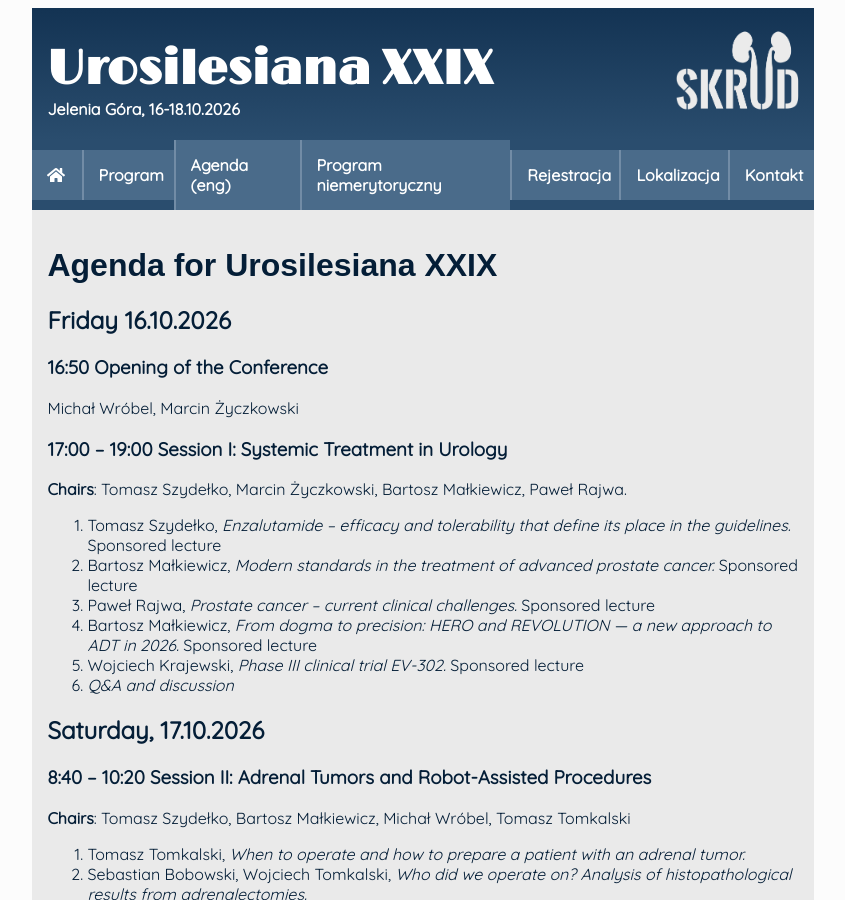
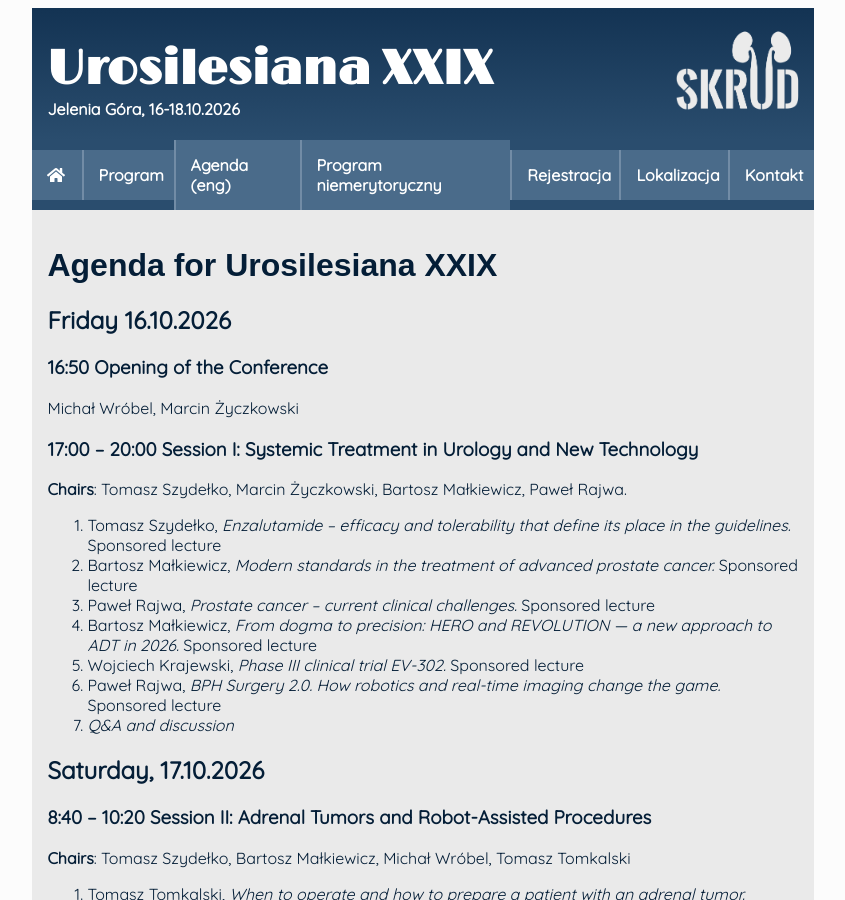
Before and after one commit to ptu-dolnyslask/urosilesiana, a Jekyll site: the page built from pages/program-eng.md, in a window 1280 px wide and 900 px high. Shown: the whole window, without its empty margins (217-1062 px from the left). Built offline with Jekyll 4.4.1, drawn with Linux system fonts in a browser that asks for light colours; nearby versions of some CDN libraries; some web fonts are replaced; our own code applies the rules of GitHub Pages for plain Markdown files.

```diff
--- a/pages/program-eng.md
+++ b/pages/program-eng.md
@@ -11,7 +11,7 @@ Friday 16.10.2026
 ### 16:50 Opening of the Conference
 Michał Wróbel, Marcin Życzkowski
 
-### 17:00 -- 19:00 Session I: Systemic Treatment in Urology
+### 17:00 -- 20:00 Session I: Systemic Treatment in Urology and New Technology
 **Chairs**: Tomasz Szydełko, Marcin Życzkowski, Bartosz Małkiewicz, Paweł Rajwa.
 
 1. Tomasz Szydełko, *Enzalutamide -- efficacy and tolerability that define its place in the guidelines.* Sponsored lecture
@@ -19,7 +19,8 @@ Michał Wróbel, Marcin Życzkowski
 3. Paweł Rajwa, *Prostate cancer – current clinical challenges.* Sponsored lecture
 4. Bartosz Małkiewicz, *From dogma to precision: HERO and REVOLUTION — a new approach to ADT in 2026.* Sponsored lecture
 5. Wojciech Krajewski, *Phase III clinical trial EV-302.* Sponsored lecture
-6. *Q&A and discussion*
+6. Paweł Rajwa, *BPH Surgery 2.0. How robotics and real-time imaging change the game.* Sponsored lecture
+7. *Q&A and discussion*
 
 Saturday, 17.10.2026
 ---
```
Also changed, not shown: index.md (+6 -0 lines), pages/program-niemerytoryczny.md (+1 -1 lines), pages/program.md (+3 -2 lines), 1 other file.
